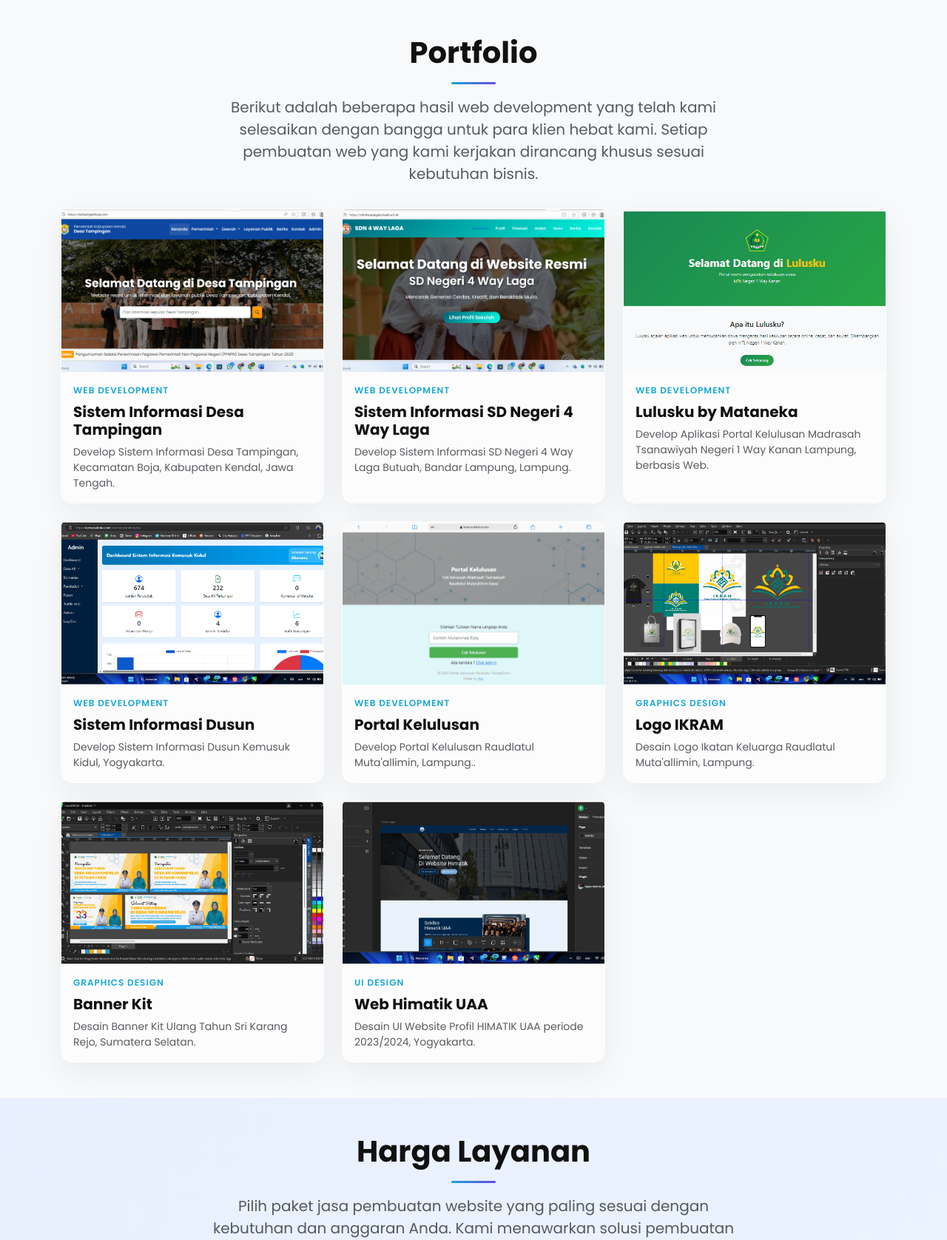
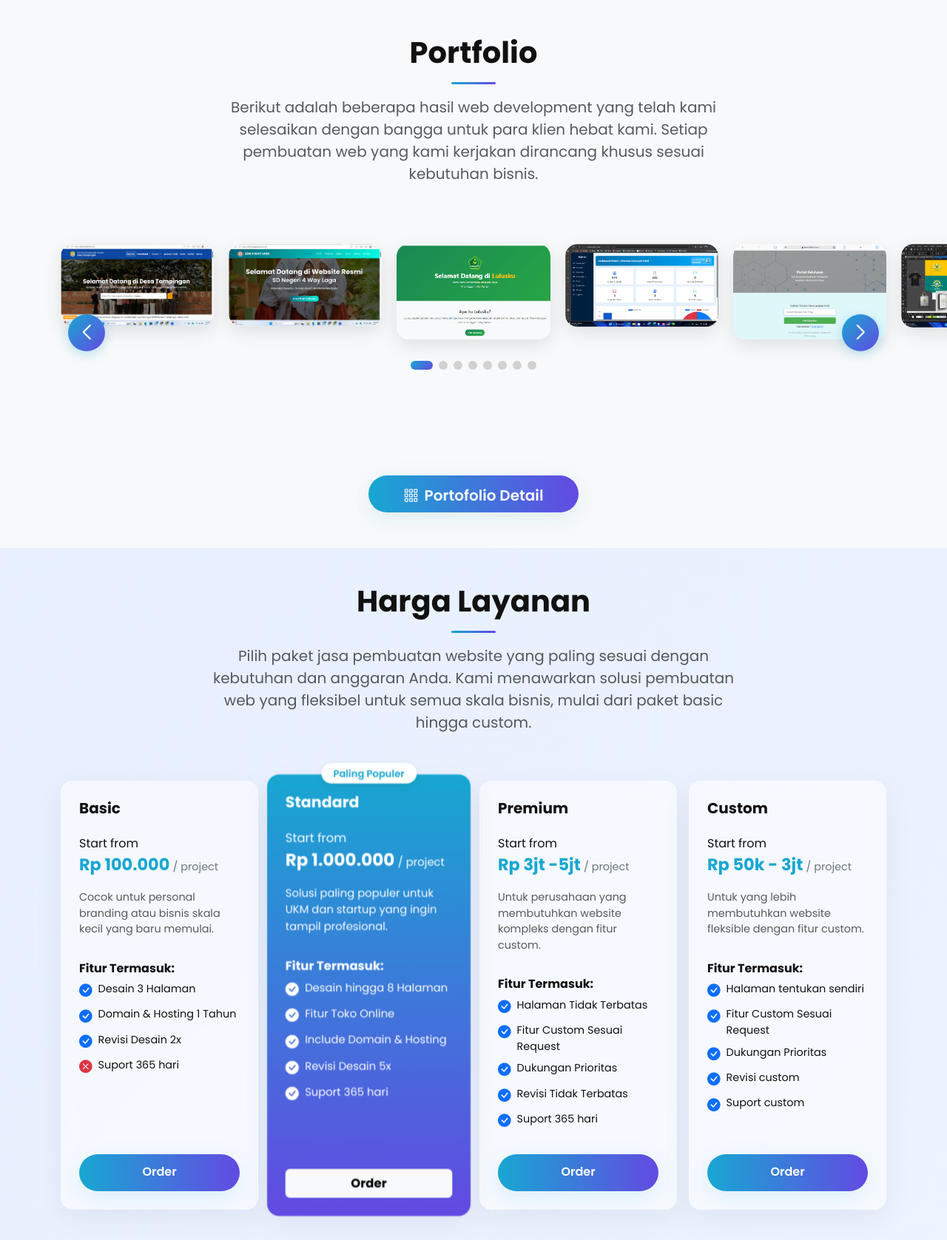
Before and after one commit to riskinurhadi/dibikininweb, a PHP site: page / in a window 1280 px wide. Shown: the part 3862-5539 px from the top of the page at 74% size. Run offline with PHP 8.4, Linux system fonts and the light colour scheme; some libraries are stand-ins or nearby versions.

Commit message:
modified:   assets/css/style.css 	modified:   index.php

```diff
--- a/assets/css/style.css
+++ b/assets/css/style.css
@@ -534,6 +534,122 @@ body {
     margin-bottom: 0.5rem;
 }
 
+/* --- PORTFOLIO SLIDER --- */
+.portfolio-slider-wrapper {
+    position: relative;
+    padding: 2rem 0;
+    margin: 2rem 0;
+}
+
+.portfolio-slider {
+    overflow: visible;
+    padding-bottom: 3rem;
+}
+
+.portfolio-slide-item {
+    position: relative;
+    border-radius: 1rem;
+    overflow: hidden;
+    box-shadow: 0 8px 25px rgba(0, 0, 0, 0.1);
+    transition: transform 0.3s ease, box-shadow 0.3s ease;
+    background: #ffffff;
+    /* Hardware acceleration */
+    transform: translateZ(0);
+    -webkit-transform: translateZ(0);
+}
+
+.portfolio-slide-item:hover {
+    transform: translate3d(0, -8px, 0);
+    box-shadow: 0 15px 40px rgba(24, 167, 210, 0.2);
+}
+
+@media (hover: none) and (pointer: coarse) {
+    .portfolio-slide-item:hover {
+        transform: none;
+        box-shadow: 0 8px 25px rgba(0, 0, 0, 0.1);
+    }
+}
+
+.portfolio-slide-img {
+    width: 100%;
+    height: auto;
+    display: block;
+    object-fit: cover;
+    border-radius: 1rem;
+    /* Hardware acceleration */
+    transform: translateZ(0);
+    -webkit-transform: translateZ(0);
+}
+
+/* Portfolio Slider Navigation */
+.portfolio-slider-next,
+.portfolio-slider-prev {
+    width: 50px;
+    height: 50px;
+    background: linear-gradient(135deg, var(--primary-color), var(--primary-color-2));
+    color: #ffffff;
+    border-radius: 50%;
+    box-shadow: 0 4px 15px rgba(24, 167, 210, 0.3);
+    transition: all 0.3s ease;
+}
+
+.portfolio-slider-next::after,
+.portfolio-slider-prev::after {
+    font-size: 20px;
+    font-weight: bold;
+}
+
+.portfolio-slider-next:hover,
+.portfolio-slider-prev:hover {
+    transform: scale(1.1);
+    box-shadow: 0 6px 20px rgba(24, 167, 210, 0.4);
+}
+
+@media (hover: none) and (pointer: coarse) {
+    .portfolio-slider-next:hover,
+    .portfolio-slider-prev:hover {
+        transform: none;
+    }
+}
+
+/* Portfolio Slider Pagination */
+.portfolio-slider-pagination {
+    position: relative;
+    margin-top: 2rem;
+}
+
+.portfolio-slider-pagination .swiper-pagination-bullet {
+    width: 12px;
+    height: 12px;
+    background-color: #d1d1d1;
+    opacity: 1;
+    transition: all 0.3s ease;
+}
+
+.portfolio-slider-pagination .swiper-pagination-bullet-active {
+    background: linear-gradient(135deg, var(--primary-color), var(--primary-color-2));
+    width: 30px;
+    border-radius: 6px;
+}
+
+@media (max-width: 991.98px) {
+    .portfolio-slider-wrapper {
+        padding: 1rem 0;
+        margin: 1rem 0;
+    }
+
+    .portfolio-slider-next,
+    .portfolio-slider-prev {
+        width: 40px;
+        height: 40px;
+        display: none; /* Sembunyikan navigation arrows di mobile */
+    }
+
+    .portfolio-slider-pagination {
+        margin-top: 1.5rem;
+    }
+}
+
 /* --- PRICING SECTION --- */
 .pricing-card h4 {
     font-size: 1.25rem;
--- a/index.php
+++ b/index.php
@@ -428,7 +428,7 @@ include 'koneksi.php';
 
 <section id="Portofolio" class="portfolio-section py-5 bg-light">
     <div class="container">
-        <div class="row justify-content-center text-center mb-3">
+        <div class="row justify-content-center text-center mb-4">
             <div class="col-lg-8">
                 <h2 class="display-6 fw-bold">Portfolio</h2>
                 <div class="title-divider mx-auto"></div>
@@ -438,105 +438,64 @@ include 'koneksi.php';
             </div>
         </div>
 
-        <div class="row g-4">
-            <div class="col-md-6 col-lg-4">
-                <div class="card portfolio-card h-100">
-                    <div class="portfolio-img-wrapper">
-                        <img src="assets/img/tampingan.png" class="card-img-top" alt="Proyek Web Design">
+        <!-- Portfolio Slider -->
+        <div class="portfolio-slider-wrapper">
+            <div class="swiper portfolio-slider">
+                <div class="swiper-wrapper">
+                    <div class="swiper-slide">
+                        <div class="portfolio-slide-item">
+                            <img src="assets/img/tampingan.png" alt="Sistem Informasi Desa Tampingan" class="portfolio-slide-img">
+                        </div>
                     </div>
-                    <div class="card-body">
-                        <p class="portfolio-category">Web Development</p>
-                        <h5 class="card-title fw-bold">Sistem Informasi Desa Tampingan</h5>
-                        <p class="card-text text-muted small">Develop Sistem Informasi Desa Tampingan, Kecamatan Boja, Kabupaten Kendal, Jawa Tengah.</p>
+                    <div class="swiper-slide">
+                        <div class="portfolio-slide-item">
+                            <img src="assets/img/waylaga.png" alt="Sistem Informasi SD Negeri 4 Way Laga" class="portfolio-slide-img">
+                        </div>
+                    </div>
+                    <div class="swiper-slide">
+                        <div class="portfolio-slide-item">
+                            <img src="assets/img/mataneka.png" alt="Lulusku by Mataneka" class="portfolio-slide-img">
+                        </div>
+                    </div>
+                    <div class="swiper-slide">
+                        <div class="portfolio-slide-item">
+                            <img src="assets/img/kemusuk.png" alt="Sistem Informasi Dusun" class="portfolio-slide-img">
+                        </div>
+                    </div>
+                    <div class="swiper-slide">
+                        <div class="portfolio-slide-item">
+                            <img src="assets/img/rm.png" alt="Portal Kelulusan" class="portfolio-slide-img">
+                        </div>
+                    </div>
+                    <div class="swiper-slide">
+                        <div class="portfolio-slide-item">
+                            <img src="assets/img/ikram.png" alt="Logo IKRAM" class="portfolio-slide-img">
+                        </div>
+                    </div>
+                    <div class="swiper-slide">
+                        <div class="portfolio-slide-item">
+                            <img src="assets/img/bannerskr.png" alt="Banner Kit" class="portfolio-slide-img">
+                        </div>
+                    </div>
+                    <div class="swiper-slide">
+                        <div class="portfolio-slide-item">
+                            <img src="assets/img/figmahimatik.png" alt="Web Himatik UAA" class="portfolio-slide-img">
+                        </div>
                     </div>
                 </div>
+                <!-- Navigation arrows -->
+                <div class="swiper-button-next portfolio-slider-next"></div>
+                <div class="swiper-button-prev portfolio-slider-prev"></div>
+                <!-- Pagination -->
+                <div class="swiper-pagination portfolio-slider-pagination"></div>
             </div>
+        </div>
 
-            <div class="col-md-6 col-lg-4">
-                <div class="card portfolio-card h-100">
-                    <div class="portfolio-img-wrapper">
-                        <img src="assets/img/waylaga.png" class="card-img-top" alt="Proyek Web Design">
-                    </div>
-                    <div class="card-body">
-                        <p class="portfolio-category">Web Development</p>
-                        <h5 class="card-title fw-bold">Sistem Informasi SD Negeri 4 Way Laga</h5>
-                        <p class="card-text text-muted small">Develop Sistem Informasi SD Negeri 4 Way Laga Butuah, Bandar Lampung, Lampung.</p>
-                    </div>
-                </div>
-            </div>
-
-            <div class="col-md-6 col-lg-4">
-                <div class="card portfolio-card h-100">
-                    <div class="portfolio-img-wrapper">
-                        <img src="assets/img/mataneka.png" class="card-img-top" alt="Proyek Web Design">
-                    </div>
-                    <div class="card-body">
-                        <p class="portfolio-category">Web Development</p>
-                        <h5 class="card-title fw-bold">Lulusku by Mataneka</h5>
-                        <p class="card-text text-muted small">Develop Aplikasi Portal Kelulusan Madrasah Tsanawiyah Negeri 1 Way Kanan Lampung, berbasis Web.</p>
-                    </div>
-                </div>
-            </div>
-            <div class="col-md-6 col-lg-4">
-                <div class="card portfolio-card h-100">
-                     <div class="portfolio-img-wrapper">
-                        <img src="assets/img/kemusuk.png" class="card-img-top" alt="Proyek Graphics">
-                    </div>
-                    <div class="card-body">
-                        <p class="portfolio-category">Web Development</p>
-                        <h5 class="card-title fw-bold">Sistem Informasi Dusun</h5>
-                        <p class="card-text text-muted small">Develop Sistem Informasi Dusun Kemusuk Kidul, Yogyakarta.</p>
-                    </div>
-                </div>
-            </div>
-            <div class="col-md-6 col-lg-4">
-                <div class="card portfolio-card h-100">
-                     <div class="portfolio-img-wrapper">
-                        <img src="assets/img/rm.png" class="card-img-top" alt="Proyek Branding">
-                    </div>
-                    <div class="card-body">
-                        <p class="portfolio-category">Web Development</p>
-                        <h5 class="card-title fw-bold">Portal Kelulusan</h5>
-                        <p class="card-text text-muted small">Develop Portal Kelulusan Raudlatul Muta'allimin, Lampung..</p>
-                    </div>
-                </div>
-            </div>
-             <div class="col-md-6 col-lg-4">
-                <div class="card portfolio-card h-100">
-                     <div class="portfolio-img-wrapper">
-                        <img src="assets/img/ikram.png" class="card-img-top" alt="Proyek Web App">
-                    </div>
-                    <div class="card-body">
-                        <p class="portfolio-category">Graphics Design</p>
-                        <h5 class="card-title fw-bold">Logo IKRAM</h5>
-                        <p class="card-text text-muted small">Desain Logo Ikatan Keluarga Raudlatul Muta'allimin, Lampung.</p>
-                    </div>
-                </div>
-            </div>
-             <div class="col-md-6 col-lg-4">
-                <div class="card portfolio-card h-100">
-                     <div class="portfolio-img-wrapper">
-                        <img src="assets/img/bannerskr.png" class="card-img-top" alt="Proyek UI/UX">
-                    </div>
-                    <div class="card-body">
-                        <p class="portfolio-category">Graphics Design</p>
-                        <h5 class="card-title fw-bold">Banner Kit</h5>
-                        <p class="card-text text-muted small">Desain Banner Kit Ulang Tahun Sri Karang Rejo, Sumatera Selatan.</p>
-                    </div>
-                </div>
-            </div>
-             <div class="col-md-6 col-lg-4">
-                <div class="card portfolio-card h-100">
-                     <div class="portfolio-img-wrapper">
-                        <img src="assets/img/figmahimatik.png" class="card-img-top" alt="Proyek Motion Graphics">
-                    </div>
-                    <div class="card-body">
-                        <p class="portfolio-category">Ui Design</p>
-                        <h5 class="card-title fw-bold">Web Himatik UAA</h5>
-                        <p class="card-text text-muted small">Desain UI Website Profil HIMATIK UAA periode 2023/2024, Yogyakarta.</p>
-                    </div>
-                </div>
-            </div>
+        <!-- Button Portofolio Detail -->
+        <div class="text-center mt-5">
+            <a href="portfolio.php" class="btn btn-primary-custom btn-lg text-light px-5">
+                <i class="bi bi-grid-3x3-gap me-2"></i>Portofolio Detail
+            </a>
         </div>
     </div>
 </section>
@@ -1074,6 +1033,32 @@ include 'koneksi.php';
                 clickable: true,
             },
         });
+
+        // Portfolio Slider
+        const portfolioSlider = new Swiper('.portfolio-slider', {
+            loop: true,
+            spaceBetween: 20,
+            grabCursor: true,
+            autoplay: {
+                delay: 3000,
+                disableOnInteraction: false,
+            },
+            slidesPerView: 1,
+            breakpoints: {
+                576: { slidesPerView: 2 },
+                768: { slidesPerView: 3 },
+                992: { slidesPerView: 4 },
+                1200: { slidesPerView: 5 }
+            },
+            navigation: {
+                nextEl: '.portfolio-slider-next',
+                prevEl: '.portfolio-slider-prev',
+            },
+            pagination: {
+                el: '.portfolio-slider-pagination',
+                clickable: true,
+            },
+        });
     </script>
     <script src="js/chat.js"></script>
 
```
